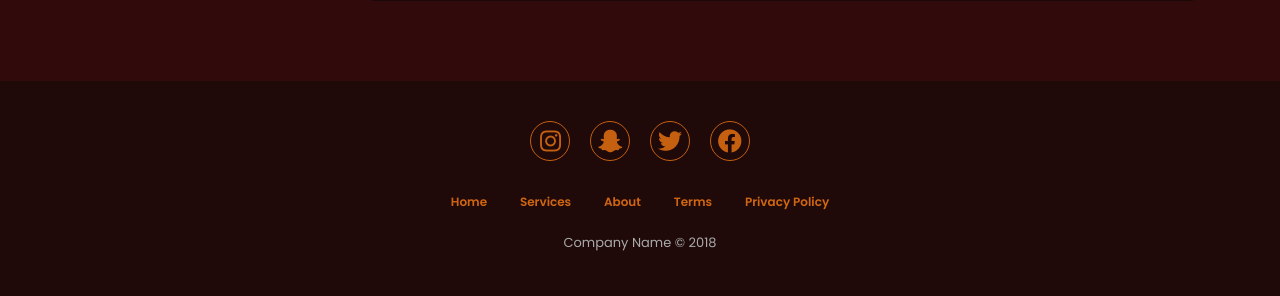
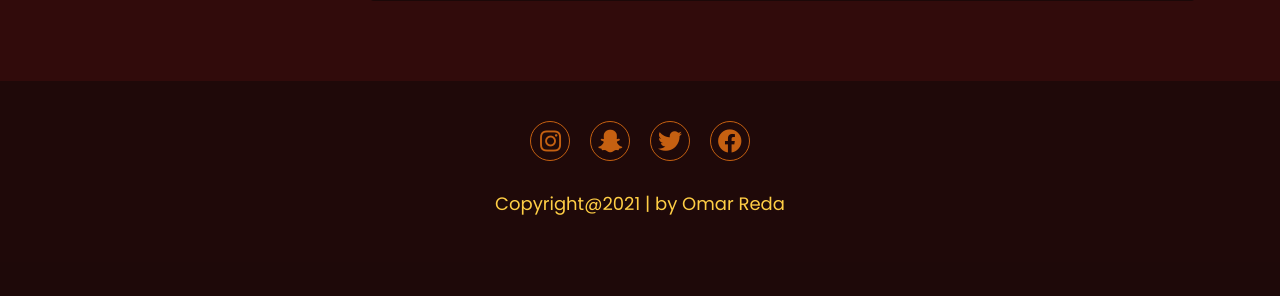
Before and after one commit to omarreda22/Forever-Ecommerce, a Django app: page /accounts/ in a window 1280 px wide. Shown: the part 627-923 px from the top of the page. After the commit the page ends 842 px from the top, so only its background shows below. Run offline with Django 3.2, Linux system fonts and the light colour scheme; the visitor is signed in with stand-in values (Sample User, id 1); data that the repository does not hold is empty; some libraries are stand-ins or nearby versions.

Commit message:
Push Last Version

```diff
--- a/core/static/style.css
+++ b/core/static/style.css
@@ -60,10 +60,9 @@ box-shadow: 8px 8px 3px #240a0a;
   }
 
   .footer-basic .copyright {
-    margin-top:15px;
     text-align:center;
-    font-size:13px;
-    color:#aaa;
+    font-size:18px;
+    color:#FFCE45;
     margin-bottom:0;
   }
 
--- a/static/style.css
+++ b/static/style.css
@@ -60,10 +60,9 @@ box-shadow: 8px 8px 3px #240a0a;
   }
 
   .footer-basic .copyright {
-    margin-top:15px;
     text-align:center;
-    font-size:13px;
-    color:#aaa;
+    font-size:18px;
+    color:#FFCE45;
     margin-bottom:0;
   }
 
--- a/templates/base.html
+++ b/templates/base.html
@@ -61,8 +61,10 @@
                                     {% endfor %}
                                 </ul>
                             </li>
+                            <!--
                             <li><a href="static/blog.html">Blog</a></li>
                             <li><a href="static/contact.html">Contact</a></li>
+                            -->
                         </ul>
                     </div>
                     <!-- Nav End -->
@@ -129,19 +131,12 @@
     <div class="footer-basic">
         <footer>
             <div class="social">
-            <a href="static/#"><i class="fab fa-instagram"></i></i></a>
-            <a href="static/#"><i class="fab fa-snapchat-ghost"></i></a>
-            <a href="static/#"><i class="fab fa-twitter"></i></a>
-            <a href="static/#"><i class="fab fa-facebook-f"></i></a>
+            <a href="https://www.instagram.com/"><i class="fab fa-instagram"></i></i></a>
+            <a href="https://www.snapchat.com/"><i class="fab fa-snapchat-ghost"></i></a>
+            <a href="https://twitter.com/"><i class="fab fa-twitter"></i></a>
+            <a href="https://facebook.com/"><i class="fab fa-facebook-f"></i></a>
             </div>
-            <ul class="list-inline">
-                <li class="list-inline-item"><a href="static/#">Home</a></li>
-                <li class="list-inline-item"><a href="static/#">Services</a></li>
-                <li class="list-inline-item"><a href="static/#">About</a></li>
-                <li class="list-inline-item"><a href="static/#">Terms</a></li>
-                <li class="list-inline-item"><a href="static/#">Privacy Policy</a></li>
-            </ul>
-            <p class="copyright">Company Name © 2018</p>
+            <p class="copyright">Copyright@2021 | by Omar Reda</p>
         </footer>
     </div>
     <script src="https://cdnjs.cloudflare.com/ajax/libs/jquery/3.2.1/jquery.min.js"></script>
```
